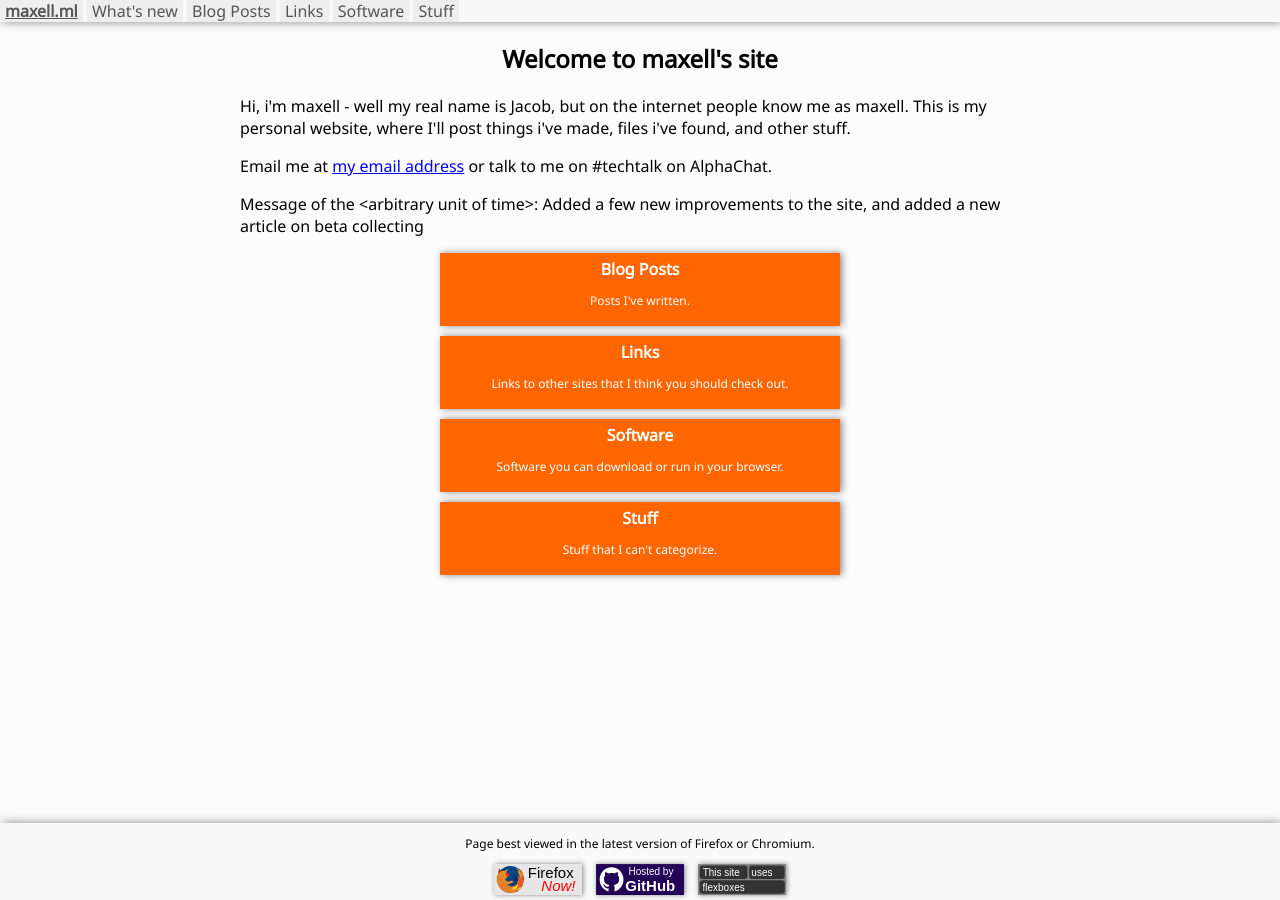
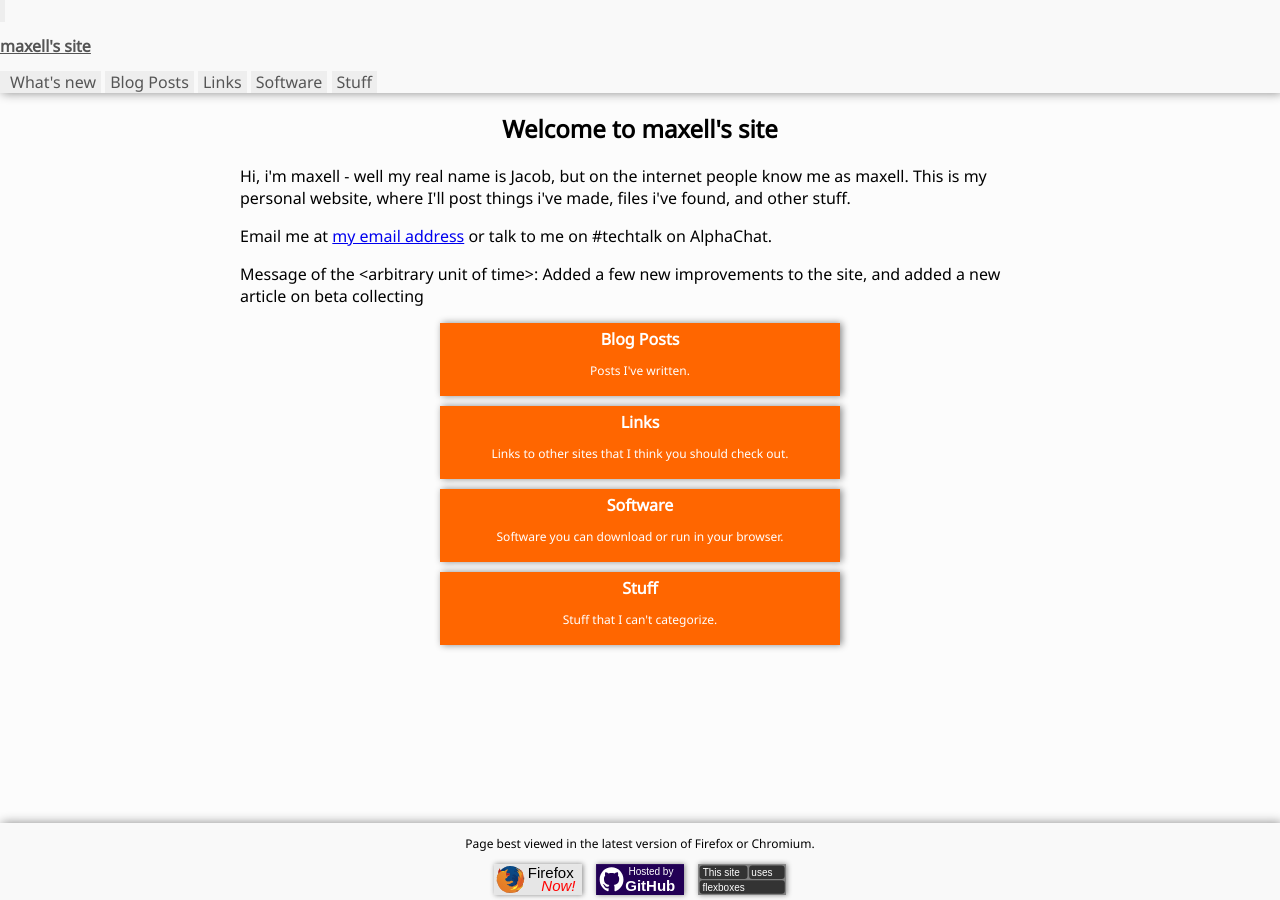
Before and after one commit to TheUltimateHacker/maxellnormalbias.github.io, a Jekyll site: the page built from index.html, in a window 1280 px wide. Built offline with Jekyll 4.4.1, drawn with Linux system fonts in a browser that asks for light colours.

Commit message:
*bangs head against wall even more so*

```diff
--- a/_includes/header.html
+++ b/_includes/header.html
@@ -1,7 +1,6 @@
 <header class="site-header">
-	<h1>maxell's site</h1>
 	<nav class="header-nav">
-		<a href="/index.html"><strong>maxell.ml</strong></a>
+		<a href="/index.html"><h1>maxell's site</h1></a>
 		<a href="/news.html">What's new</a>
 		{% for webpage in site.pages %}
 			{% if webpage.category == "index" %}
--- a/style.css
+++ b/style.css
@@ -66,11 +66,7 @@ video{
 }
 
 .site-header h1{
-	display: none;
-}
-
-.site-logo{
-	height: 1em;
+	font-size: 1em;
 }
 
 .static-size{
@@ -91,10 +87,6 @@ video{
 
 .header-nav a:hover{
 	text-decoration: underline;
-}
-
-.header-nav .imglink{
-	background-color: #3399FF;
 }
 
 .site-footer{
```
